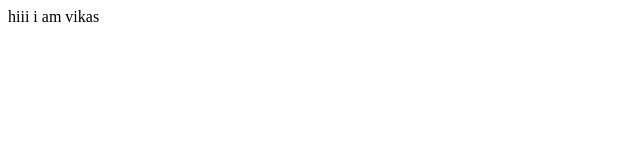
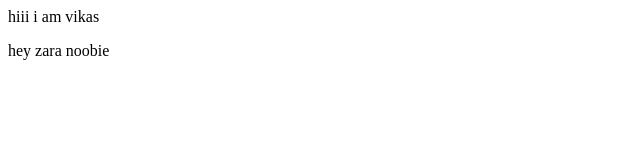
Before and after one commit to vikas-singh-7/gitpracticefinal, a plain HTML site: page index.html in a window 1280 px wide. Shown: the full height of the page, 0-640 px from the left. Drawn offline with Linux system fonts and the light colour scheme.

Commit message:
zara aded

```diff
--- a/index.html
+++ b/index.html
@@ -1 +1,2 @@
 <p>hiii i am vikas </p>
+<p>hey zara noobie </p>
```
